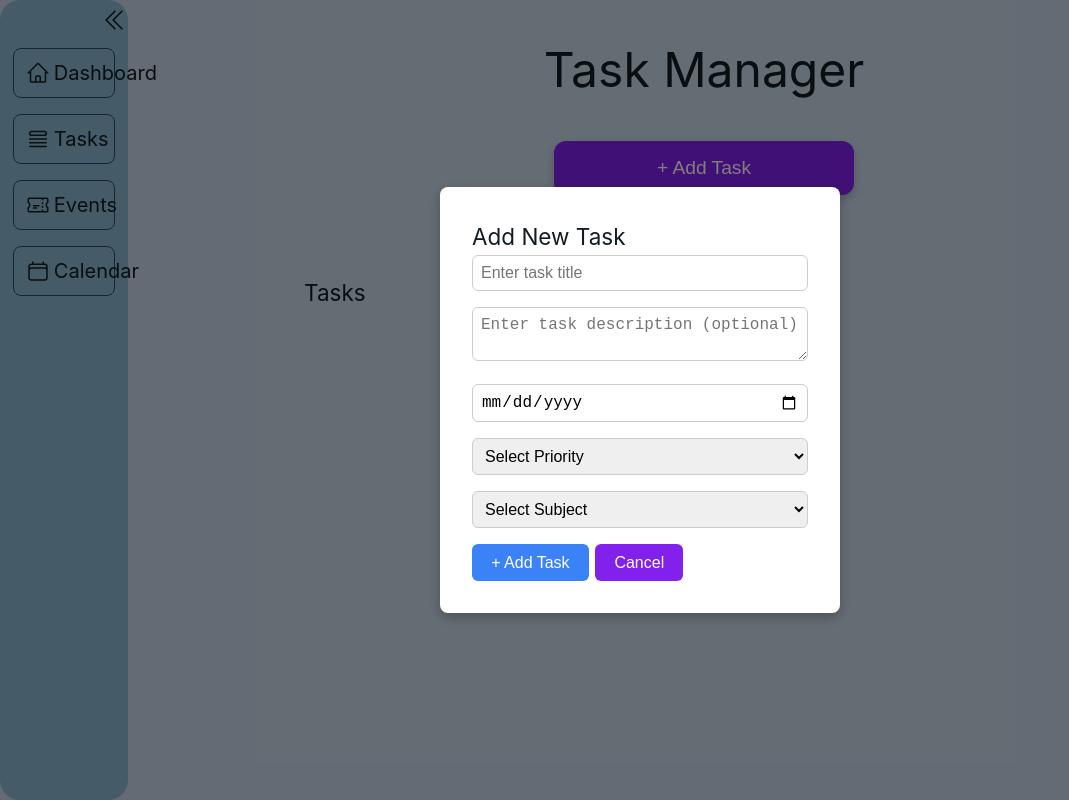
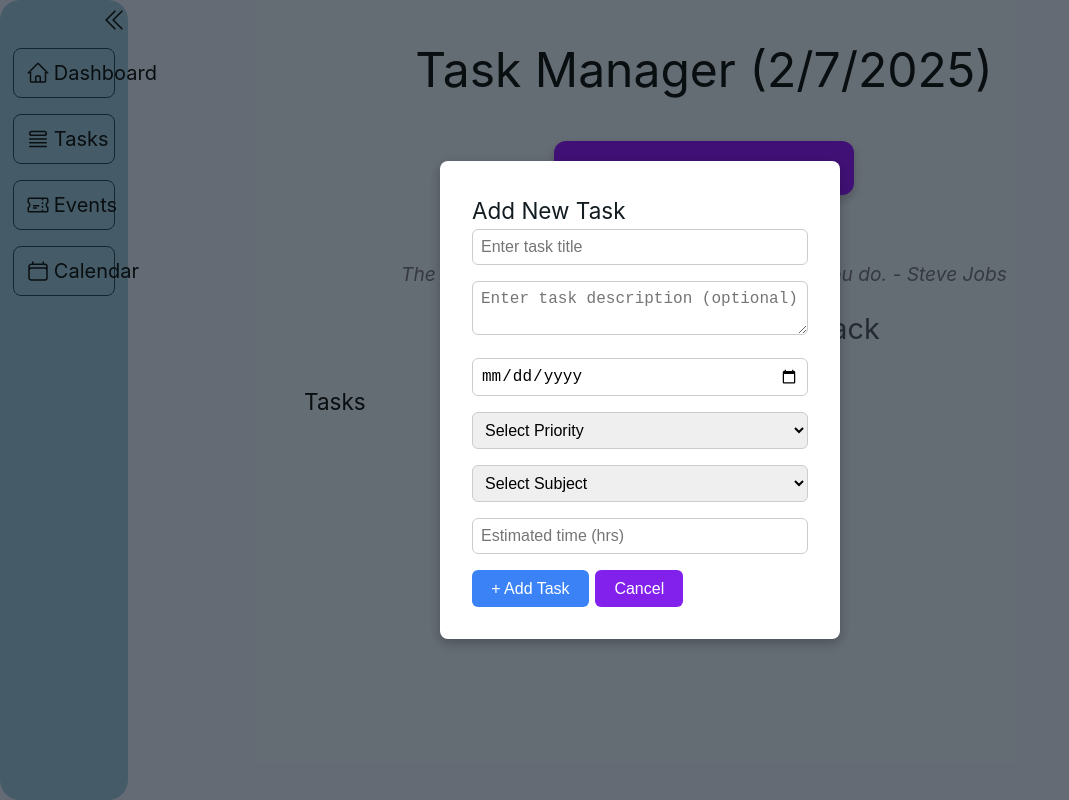
Before and after one commit to K7theCompSciMan/taskermind, a Vue app: page /tasks in a window 1280 px wide. Both pictures are taken after a click on the button "+ Add Task". Shown: the whole page, without its empty margins (0-1069 px from the left). Built offline with nearby package versions, Linux system fonts and the light colour scheme; the HTML template or start-up script is replaced by a standard one.

Commit message:
Update TaskView.vue

```diff
--- a/src/views/TaskView.vue
+++ b/src/views/TaskView.vue
@@ -1,8 +1,19 @@
 <template>
   <div id="app">
     <div class="header-section">
-      <h1>Task Manager</h1>
+      <h1>Task Manager <span class="date">({{ currentDate }})</span></h1>
       <button @click="openAddModal" class="add-task-button">+ Add Task</button>
+    </div>
+
+    <!-- Inspirational Quote -->
+    <div class="quote-section">
+      <p>{{ inspirationalQuote }}</p>
+    </div>
+
+    <!-- Real-Time Feedback -->
+    <div class="feedback-section">
+      <h2>Smart Progress Feedback</h2>
+      <p>{{ feedbackMessage }}</p>
     </div>
 
     <!-- Task List -->
@@ -16,6 +27,8 @@
           <p>Subject: {{ task.subject }}</p>
           <p>Deadline: {{ task.deadline }}</p>
           <p>Priority: {{ task.priority }}</p>
+          <p v-if="task.estimatedTime !== null">Estimated Time: {{ task.estimatedTime }} hrs</p>
+          <p v-else>Estimated Time: Not set</p>
           <div class="actions">
             <button @click="editTask(index)">Edit</button>
             <button @click="deleteTask(index)">Delete</button>
@@ -47,6 +60,7 @@
           <option>Electives</option>
           <option>Out of school</option>
         </select>
+        <input v-model.number="newTask.estimatedTime" type="number" min="0" placeholder="Estimated time (hrs)" />
         <button @click="submitTask">
           {{ editingTaskIndex !== null ? 'Update Task' : '+ Add Task' }}
         </button>
@@ -57,30 +71,52 @@
 </template>
 
 <script lang="ts">
+interface Task {
+  id: number;
+  title: string;
+  description: string;
+  deadline: string;
+  priority: string;
+  subject: string;
+  estimatedTime: number | null;
+  completed: boolean;
+}
+
 export default {
   name: "TaskView",
   data() {
     return {
       showModal: false,
       editingTaskIndex: null as number | null,
-      tasks: [] as {
-        id: number;
-        title: string;
-        description: string;
-        deadline: string;
-        priority: string;
-        subject: string;
-        completed: boolean;
-      }[],
+      tasks: [] as Task[],
+      feedbackMessage: '',
+      currentDate: new Date().toLocaleDateString(), // Add the current date
+      inspirationalQuotes: [
+        "The only way to do great work is to love what you do. - Steve Jobs",
+        "Success is not the key to happiness. Happiness is the key to success. - Albert Schweitzer",
+        "Don't watch the clock; do what it does. Keep going. - Sam Levenson",
+        "Believe you can and you're halfway there. - Theodore Roosevelt",
+        "The future depends on what you do today. - Mahatma Gandhi",
+        "The best way to predict the future is to create it. - Peter Drucker",
+        "Start where you are. Use what you have. Do what you can. - Arthur Ashe"
+      ],
+      inspirationalQuote: '',
       newTask: {
         title: '',
         description: '',
         deadline: '',
         priority: '',
         subject: '',
+        estimatedTime: null as number | null,
         completed: false
       }
     };
+  },
+  watch: {
+    tasks: {
+      handler: 'updateFeedback',
+      deep: true
+    }
   },
   methods: {
     openAddModal() {
@@ -103,7 +139,7 @@ export default {
           };
         } else {
           // Add new task
-          const task = {
+          const task: Task = {
             id: Date.now(),
             ...this.newTask
           };
@@ -129,6 +165,7 @@ export default {
         deadline: '',
         priority: '',
         subject: '',
+        estimatedTime: null,
         completed: false
       };
     },
@@ -136,7 +173,28 @@ export default {
       this.showModal = false;
       this.editingTaskIndex = null;
       this.resetNewTask();
+    },
+    updateFeedback() {
+      const totalTasks = this.tasks.length;
+      const completedTasks = this.tasks.filter(task => task.completed).length;
+
+      if (totalTasks === 0) {
+        this.feedbackMessage = "No tasks added yet. Let's get started!";
+      } else if (completedTasks === totalTasks) {
+        this.feedbackMessage = "Awesome! All tasks completed!";
+      } else if (completedTasks > 0) {
+        this.feedbackMessage = `Nice! You've completed ${completedTasks} of ${totalTasks} tasks.`;
+      } else {
+        this.feedbackMessage = "You're off to a great start. Try completing your first task!";
+      }
+    },
+    getDailyQuote() {
+      const todayIndex = new Date().getDate() % this.inspirationalQuotes.length;
+      this.inspirationalQuote = this.inspirationalQuotes[todayIndex];
     }
+  },
+  created() {
+    this.getDailyQuote(); // Set the inspirational quote when the component is created
   }
 };
 </script>
@@ -189,12 +247,12 @@ button:hover {
 }
 
 button:first-of-type {
-  background-color: #3b82f6; /* blue */
+  background-color: #3b82f6;
   color: white;
 }
 
 button:last-of-type {
-  background-color: #8321ec; /* red */
+  background-color: #8321ec;
   color: white;
 }
 
@@ -221,18 +279,16 @@ button:last-of-type {
 }
 
 .actions button {
-  background-color: #10b981; /* green for edit */
+  background-color: #10b981;
   color: white;
 }
 
 .actions button:last-of-type {
-  background-color: #ef4444; /* red for delete */
+  background-color: #ef4444;
 }
 
-/* Add this at the end of your <style scoped> block */
-
 .add-task-button {
-  background-color: #3b82f6; /* blue */
+  background-color: #3b82f6;
   color: white;
   padding: 1rem 3rem;
   font-size: 1.2rem;
@@ -248,7 +304,7 @@ button:last-of-type {
 }
 
 .add-task-button:hover {
-  background-color: #2563eb; /* slightly darker blue */
+  background-color: #2563eb;
 }
 
 .header-section {
@@ -262,7 +318,6 @@ button:last-of-type {
   margin-bottom: 1rem;
 }
 
-/* Ensure there’s no restriction on the layout of the task list */
 #app {
   display: flex;
   flex-direction: column;
@@ -274,6 +329,22 @@ button:last-of-type {
 .task-list {
   width: 100%;
   max-width: 800px;
-  margin-top: 2rem; /* Adding space between button and task list */
+  margin-top: 2rem;
+}
+
+.feedback-section {
+  text-align: center;
+  margin-top: 1rem;
+  font-size: 1.2rem;
+  font-weight: bold;
+  color: #4b5563;
+}
+
+.quote-section {
+  text-align: center;
+  font-style: italic;
+  margin-top: 1rem;
+  font-size: 1.2rem;
+  color: #6b7280;
 }
 </style>
```
